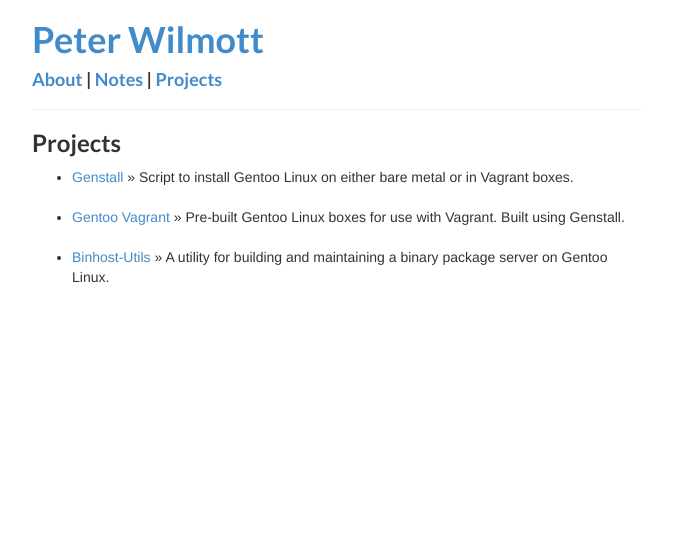
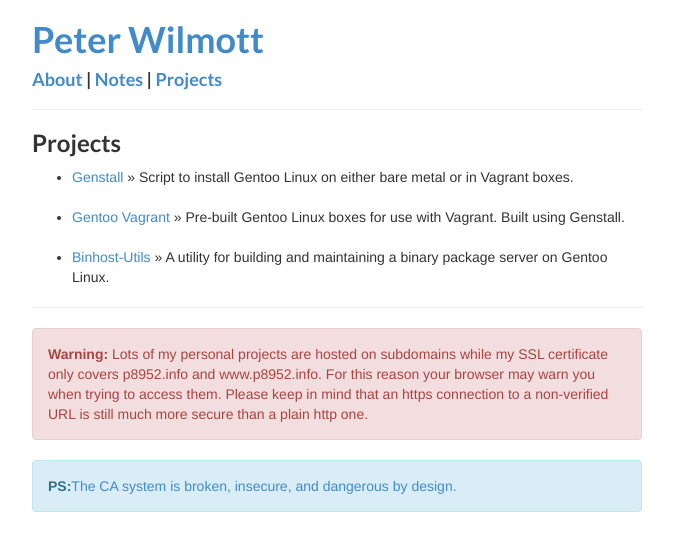
Before and after one commit to p8952/p8952.github.io.old, a Jekyll site: the page built from projects.html, in a window 1280 px wide. Shown: the top 551 px of the page, without its empty margins (303-976 px from the left). Built offline with Jekyll 4.4.1, drawn with Linux system fonts in a browser that asks for light colours; Markdown is read by kramdown in place of the engine named in the settings.

Commit message:
Add note about SSL/https/certs

```diff
--- a/projects.html
+++ b/projects.html
@@ -11,3 +11,8 @@ title: Projects
 	<br>
 	<li><a href="https://github.com/p8952/binhost-utils">Binhost-Utils</a> &raquo; A utility for building and maintaining a binary package server on Gentoo Linux.</li>
 </ul>
+
+<hr>
+
+<div class="alert alert-danger" role="alert"><strong>Warning:</strong> Lots of my personal projects are hosted on subdomains while my SSL certificate only covers p8952.info and www.p8952.info. For this reason your browser may warn you when trying to access them. Please keep in mind that an https connection to a non-verified URL is still much more secure than a plain http one.</div>
+<div class="alert alert-info" role="alert"><strong>PS:</strong><a href="https://encrypted.google.com/search?q=Certificate%20Authority%20Hacked">The CA system is broken, insecure, and dangerous by design.</a></div>
```
Also changed, not shown: 1 other file.
